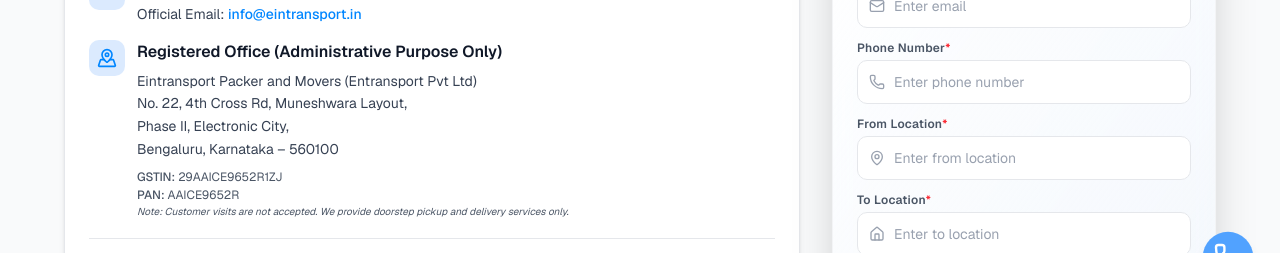
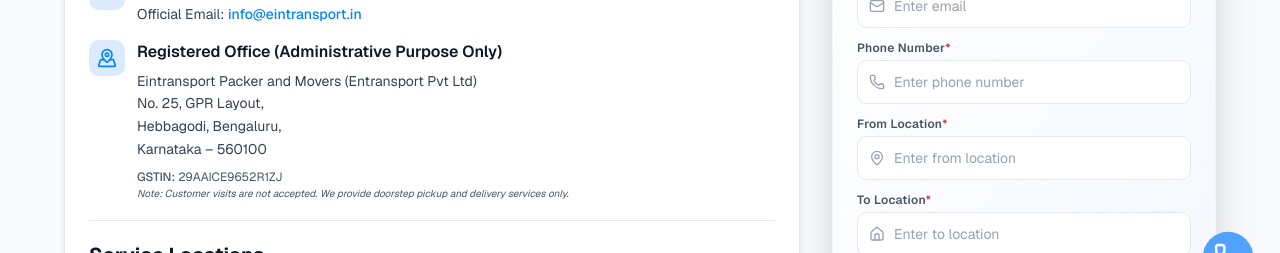
Before and after one commit to naveenmvoff/Ein-website, a Next.js app: page /contact-us in a window 1280 px wide. Shown: the part 443-696 px from the top of the page. Built offline with nearby package versions, Linux system fonts and the light colour scheme; no server answers.

Commit message:
address changed

```diff
--- a/src/app/contact-us/page.tsx
+++ b/src/app/contact-us/page.tsx
@@ -160,19 +160,16 @@
                     <p className="text-xs sm:text-sm text-gray-700 leading-relaxed mb-2">
                       Eintransport Packer and Movers (Entransport Pvt Ltd)
                       <br />
-                      No. 22, 4th Cross Rd, Muneshwara Layout,
+                      No. 25, GPR Layout,
                       <br />
-                      Phase II, Electronic City,
+                      Hebbagodi, Bengaluru,
                       <br />
-                      Bengaluru, Karnataka – 560100
+                      Karnataka – 560100
                     </p>
                     <div className="text-xs text-gray-600 space-y-0.5">
                       <p>
                         <span className="font-medium">GSTIN:</span>{" "}
                         29AAICE9652R1ZJ
-                      </p>
-                      <p>
-                        <span className="font-medium">PAN:</span> AAICE9652R
                       </p>
                       <p className="text-[10px] text-gray-600 italic">
                         Note: Customer visits are not accepted. We provide doorstep pickup and delivery services only.
```
